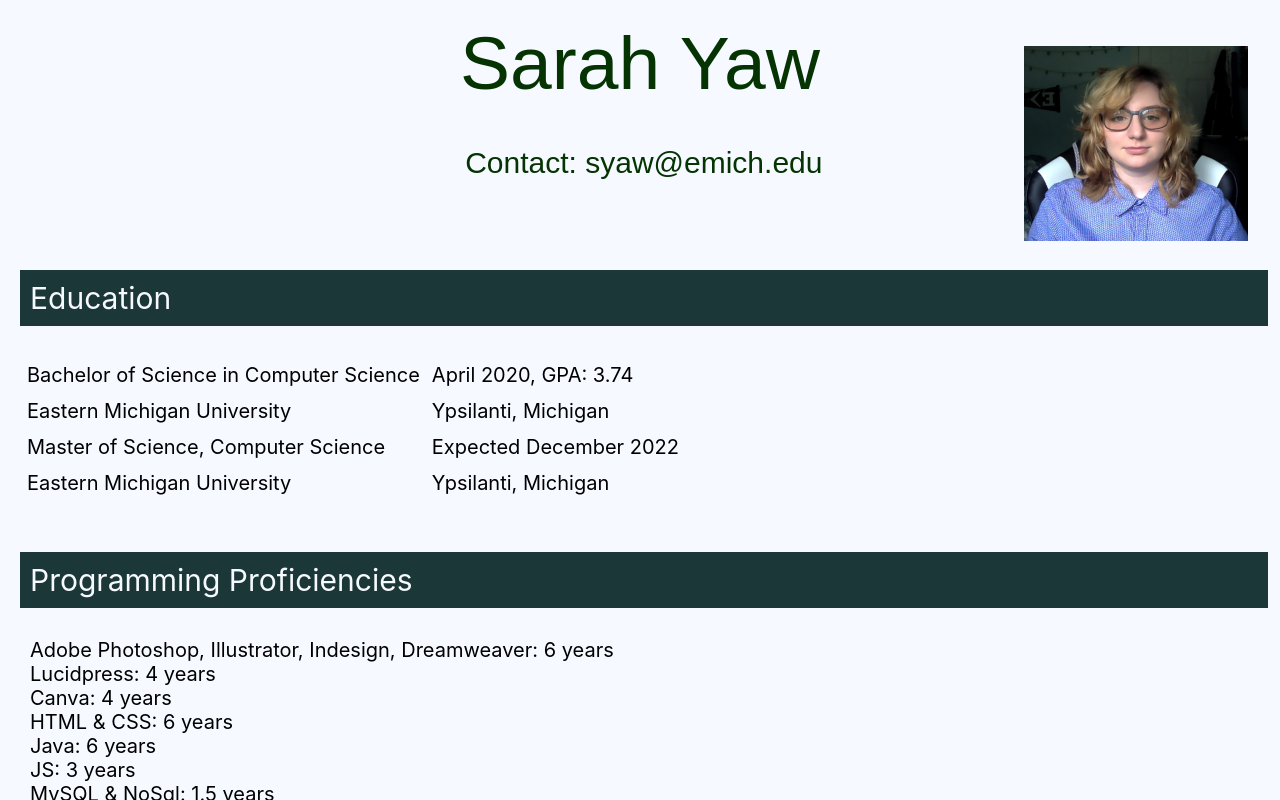
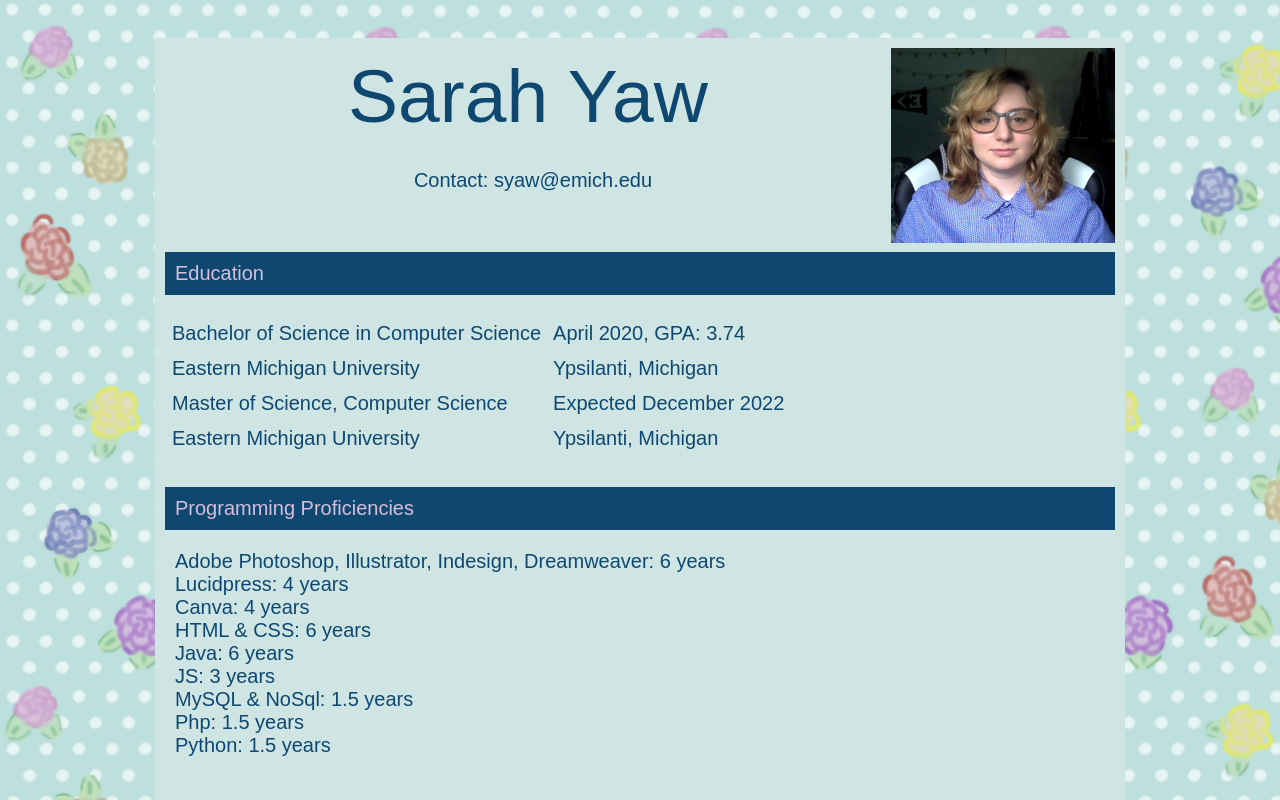
Before and after one commit to COSC631-2021Fall/profile-app-SarahYaw, a React (Create React App) app in the folder profile-app/: page / in a window 1280 px wide. Shown: the top 800 px of the page. Built offline with nearby package versions, Linux system fonts and the light colour scheme.

Commit message:
aesthetic adjustments

```diff
--- a/profile-app/src/App.css
+++ b/profile-app/src/App.css
@@ -1,51 +1,46 @@
 .App {
   text-align: center;
-  color:#053402;
-  font-family:Arial, Helvetica, sans-serif;
-  background-color:#F6F9FF;
+  background-color:#CEE5E4;
+}
+
+#root {
+  width:75%;
+  padding:5px;
+  margin-top:3%;
+  margin-bottom:3%;
+  background-color:#CEE5E4;
 }
 
 div {
-  background-color:#F6F9FF;
-  padding:10px;
+  padding: 5px;
+  margin: auto;
 }
 
 header {
   font-size:75px;
+  padding-top: 5px;
 }
 
 img {
   float:right;
-  margin:1%;
-  margin-top:-14%;
-}
-
-.Footer {
-  color:#053402;
-  font-family:Arial, Helvetica, sans-serif;
-  background-color:#F6F9FF;
 }
 
 p {
-  background-color:#1B3737;
-  width:99%;
+  background-color:#0e4870;
   padding:10px;
-  color:#F6F9FF;
-  font-size:30px;
+  color:#d8bdd9;
 }
 
 a {
   text-decoration: none;
-  color: #40898E;
+  color: #8f9cc6;
 }
 
 ul{
   list-style: none;
-  font-size:20px;
   padding-left:10px;
 }
 
 td {
   padding:5px;
-  font-size:20px;
 }
--- a/profile-app/src/App.js
+++ b/profile-app/src/App.js
@@ -1,16 +1,16 @@
 import './App.css';
-import picture from './Sarah.png';
+import picture from './assets/Sarah.png';
 
 function App() {
   const subtitle = {
-    color: "#053402",
-    backgroundColor: "#F6F9FF",
+    color: "#0e4870",
+    backgroundColor: "#CEE5E4",
   };
   return (
     <div className="App">
+      <img src={picture} alt="Sarah"/>
       <header>Sarah Yaw</header>
       <p style={subtitle}>Contact: syaw@emich.edu</p>
-      <img src={picture} alt="Sarah"/>
     </div>
   );
 }
--- a/profile-app/src/components.js
+++ b/profile-app/src/components.js
@@ -46,7 +46,7 @@ import './App.css';
                 <tr><td>Eastern Michigan University</td><td>Ypsilanti, MI</td><td>Graduate Assistant</td><td>September, 2020 to Present</td></tr>
                 <tr><td>Eastern Michigan University</td><td>Ypsilanti, MI</td><td>Teaching Assistant</td><td>January, 2020 to April, 2020</td></tr>
                 <tr><td>The Honors College at EMU</td><td>Ypsilanti, MI</td><td>Graphic Design Student Fellow</td><td>September, 2017 to April, 2020</td></tr>
-            </table>
+            </table><br/>
         </div>
     </>
     );
--- a/profile-app/src/index.css
+++ b/profile-app/src/index.css
@@ -1,10 +1,13 @@
 body {
   margin: 0;
-  font-family: -apple-system, BlinkMacSystemFont, 'Segoe UI', 'Roboto', 'Oxygen',
-    'Ubuntu', 'Cantarell', 'Fira Sans', 'Droid Sans', 'Helvetica Neue',
-    sans-serif;
+  font-family:Arial, Helvetica, sans-serif;
+  color:#0e4870;
+  font-size:20px;
+  background-image: url("./assets/background.png");
+  background-repeat: repeat;
   -webkit-font-smoothing: antialiased;
   -moz-osx-font-smoothing: grayscale;
+
 }
 
 code {
```
Also changed, not shown: profile-app/src/assets/Sarah.png (renamed from profile-app/src/Sarah.png), profile-app/src/assets/background.png (added).
